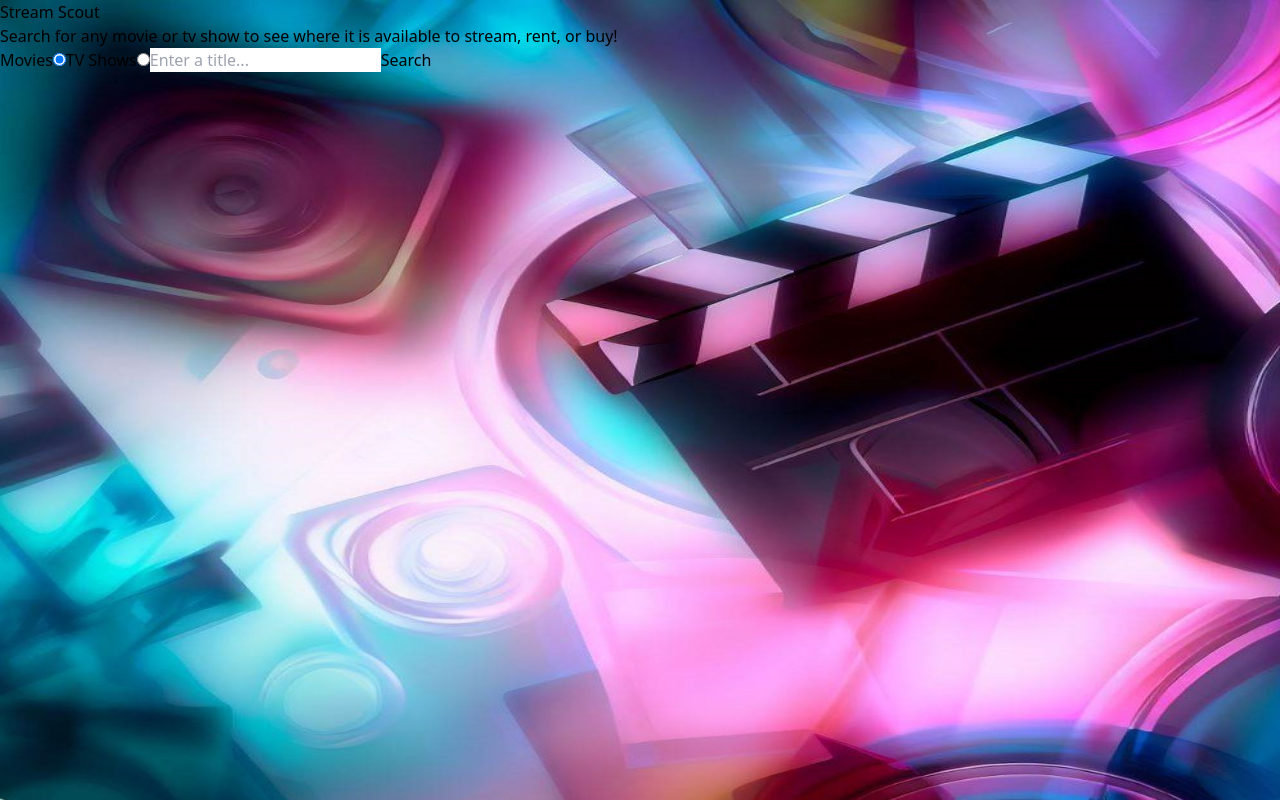
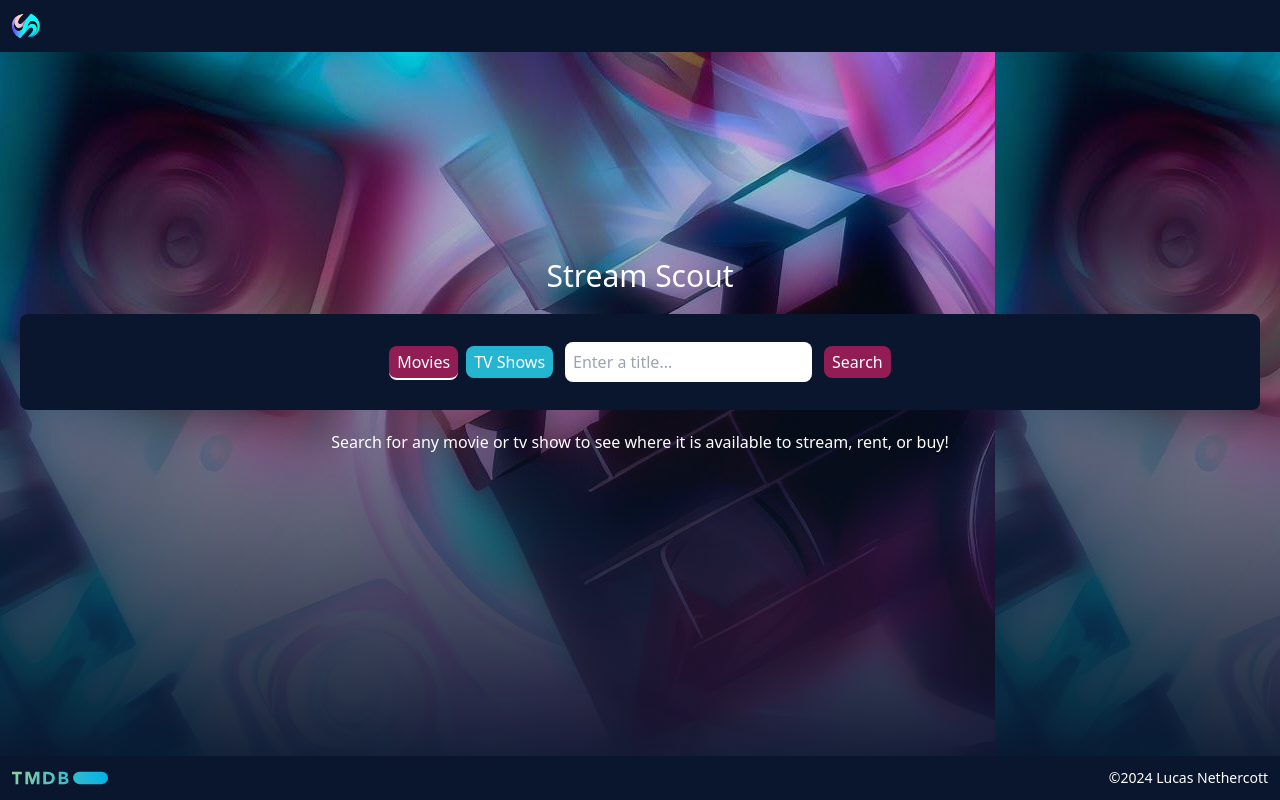
Before and after one commit to lsneth/stream-scout, a Next.js app: page / in a window 1280 px wide. Built offline with nearby package versions, Linux system fonts and the light colour scheme.

Commit message:
home page rough draft

```diff
--- /dev/null
+++ b/src/app/Footer.tsx
@@ -0,0 +1,24 @@
+import Image from 'next/image'
+import Link from 'next/link'
+import React from 'react'
+
+export default function Footer() {
+  return (
+    <div className="flex min-h-8 justify-between bg-black p-3">
+      <Link
+        target="_blank"
+        href="https://developer.themoviedb.org/reference/intro/getting-started"
+        className="flex"
+      >
+        <Image
+          src="/tmdb.svg"
+          alt="tmdb logo"
+          height={24}
+          width={96}
+          className="align-middle"
+        />
+      </Link>
+      <p className="text-sm">©2024 Lucas Nethercott</p>
+    </div>
+  )
+}
--- /dev/null
+++ b/src/app/NavBar.tsx
@@ -0,0 +1,13 @@
+import Image from 'next/image'
+import Link from 'next/link'
+import React from 'react'
+
+export default function NavBar(): JSX.Element {
+  return (
+    <nav className="flex min-h-8 justify-between bg-black p-2">
+      <Link href="/">
+        <Image src="/logo.png" alt="stream scout logo" height={36} width={36} />
+      </Link>
+    </nav>
+  )
+}
--- /dev/null
+++ b/src/app/SearchForm.tsx
@@ -0,0 +1,42 @@
+'use client'
+
+import Link from 'next/link'
+import React, { useState } from 'react'
+import Button from './_components/Button'
+
+export default function SearchForm() {
+  const [watchType, setWatchType] = useState<'tv' | 'movie'>('movie')
+  const [query, setQuery] = useState('')
+
+  return (
+    <div className="m-5 rounded-lg bg-black p-5 text-center">
+      <Button
+        onClick={() => setWatchType('movie')}
+        className={`${watchType === 'movie' ? 'bg-accent1 border-b-2 border-b-white' : 'bg-accent2'}`}
+      >
+        Movies
+      </Button>
+      <Button
+        onClick={() => setWatchType('tv')}
+        className={`${watchType === 'tv' ? 'bg-accent1 border-b-2 border-b-white' : 'bg-accent2'}`}
+      >
+        TV Shows
+      </Button>
+
+      <input
+        type="text"
+        placeholder="Enter a title..."
+        name="query"
+        value={query}
+        onChange={(e) => setQuery(e.target.value)}
+        className="m-2 rounded-lg p-2 text-black"
+      />
+
+      <Link
+        href={`/search-results?query=${query.replace(/ /g, '+')}&watchType=${watchType}`}
+      >
+        <Button>Search</Button>
+      </Link>
+    </div>
+  )
+}
--- /dev/null
+++ b/src/app/_components/Button.tsx
@@ -0,0 +1,20 @@
+import React from 'react'
+
+export default function Button({
+  onClick = () => {},
+  children,
+  className = '',
+}: {
+  onClick?: () => void
+  children: React.ReactNode
+  className?: string
+}): JSX.Element {
+  return (
+    <button
+      onClick={onClick}
+      className={`${className} m-1 rounded-lg px-2 py-1 ${!className ? 'bg-accent1' : ''}`}
+    >
+      {children}
+    </button>
+  )
+}
--- a/src/app/_components/SearchForm.tsx
+++ /dev/null
@@ -1,49 +0,0 @@
-'use client'
-
-import Link from 'next/link'
-import React, { useState } from 'react'
-
-export default function SearchForm() {
-  const [watchType, setWatchType] = useState('movie')
-  const [query, setQuery] = useState('')
-
-  return (
-    <form>
-      <label>
-        Movies
-        <input
-          type="radio"
-          name="showType"
-          value="movie"
-          checked={watchType === 'movie'}
-          onChange={(e) => setWatchType(e.target.value)}
-        />
-      </label>
-
-      <label>
-        TV Shows
-        <input
-          type="radio"
-          name="watchType"
-          value="tv"
-          checked={watchType === 'tv'}
-          onChange={(e) => setWatchType(e.target.value)}
-        />
-      </label>
-
-      <input
-        type="text"
-        placeholder="Enter a title..."
-        name="query"
-        value={query}
-        onChange={(e) => setQuery(e.target.value)}
-        className="text-black"
-      />
-      <Link
-        href={`/search-results?query=${query.replace(/ /g, '+')}&watchType=${watchType}`}
-      >
-        <button>Search</button>
-      </Link>
-    </form>
-  )
-}
--- a/src/app/layout.tsx
+++ b/src/app/layout.tsx
@@ -1,5 +1,7 @@
 import type { Metadata } from 'next'
 import './globals.css'
+import NavBar from './NavBar'
+import Footer from './Footer'
 
 export const metadata: Metadata = {
   title: 'Stream Scout',
@@ -13,8 +15,14 @@ export default function RootLayout({
   children: React.ReactNode
 }>) {
   return (
-    <html lang="en">
-      <body>{children}</body>
+    <html lang="en" className="m-0 h-full">
+      <body className="bg-home-design m-0 h-full text-center text-white">
+        <div className="m-h-full box-border flex h-full w-screen flex-col justify-between overflow-x-hidden overflow-y-hidden bg-gradient-to-t	from-black">
+          <NavBar />
+          {children}
+          <Footer />
+        </div>
+      </body>
     </html>
   )
 }
--- a/src/app/page.tsx
+++ b/src/app/page.tsx
@@ -1,17 +1,15 @@
 import Image from 'next/image'
-import SearchForm from './_components/SearchForm'
+import SearchForm from './SearchForm'
 
 export default function Home() {
   return (
     <main>
-      <Image src="/defaultBackdrop.jpg" alt="" fill={true} className="-z-10" />
-
-      <h1>Stream Scout</h1>
-      <p>
+      <h1 className="text-3xl">Stream Scout</h1>
+      <SearchForm />
+      <p className="mx-5 mb-24 text-pretty">
         Search for any movie or tv show to see where it is available to stream,
         rent, or buy!
       </p>
-      <SearchForm />
     </main>
   )
 }
--- a/src/app/search-results/page.tsx
+++ b/src/app/search-results/page.tsx
@@ -4,7 +4,7 @@ import React, { useEffect } from 'react'
 import { MovieResult, TvResult } from '../../../types/types'
 import { getWatchData } from '../../../services/awsServices'
 import Poster from './_components/Poster'
-import SearchForm from '../_components/SearchForm'
+import SearchForm from '../SearchForm'
 import Link from 'next/link'
 
 export default function SearchResults({
--- a/tailwind.config.ts
+++ b/tailwind.config.ts
@@ -1,20 +1,23 @@
-import type { Config } from "tailwindcss";
+import type { Config } from 'tailwindcss'
 
 const config: Config = {
   content: [
-    "./src/pages/**/*.{js,ts,jsx,tsx,mdx}",
-    "./src/components/**/*.{js,ts,jsx,tsx,mdx}",
-    "./src/app/**/*.{js,ts,jsx,tsx,mdx}",
+    './src/pages/**/*.{js,ts,jsx,tsx,mdx}',
+    './src/components/**/*.{js,ts,jsx,tsx,mdx}',
+    './src/app/**/*.{js,ts,jsx,tsx,mdx}',
   ],
   theme: {
     extend: {
       backgroundImage: {
-        "gradient-radial": "radial-gradient(var(--tw-gradient-stops))",
-        "gradient-conic":
-          "conic-gradient(from 180deg at 50% 50%, var(--tw-gradient-stops))",
+        'home-design': 'url(/defaultBackdrop.jpg)',
+      },
+      colors: {
+        black: '#09162E',
+        accent1: '#921D54',
+        accent2: '#24B6D0',
       },
     },
   },
   plugins: [],
-};
-export default config;
+}
+export default config
```
